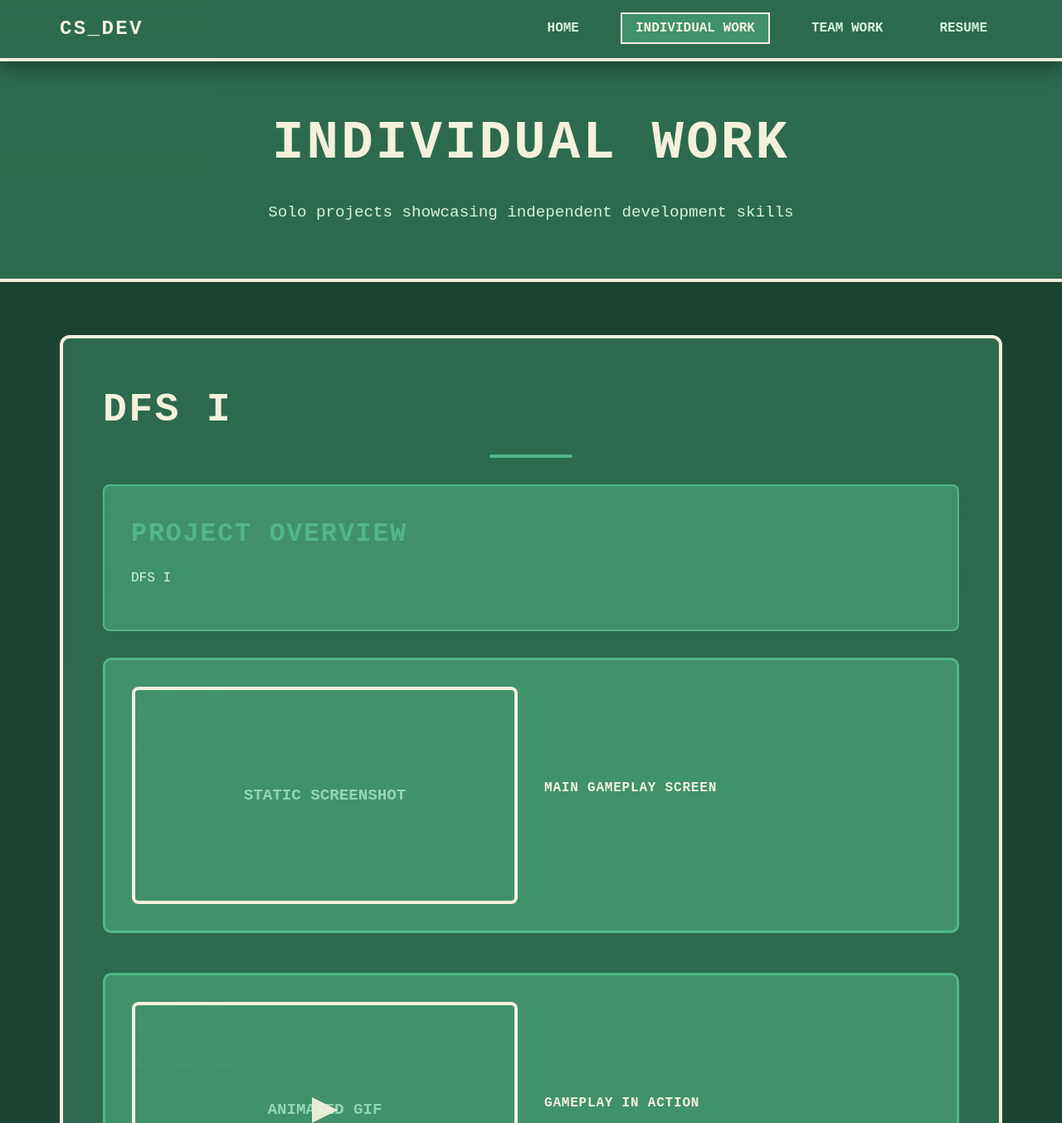
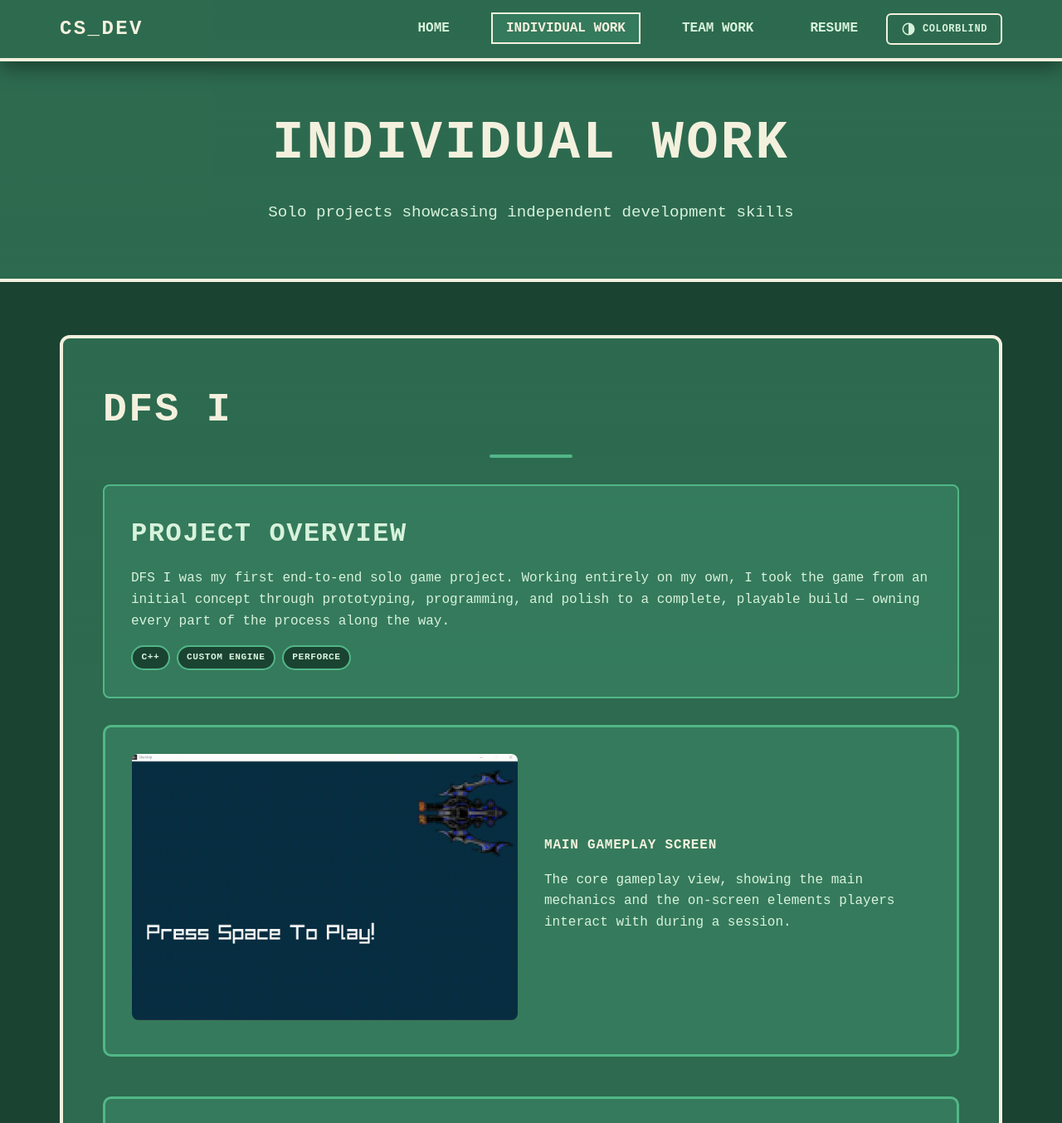
Before and after one commit to colbySullivan/colbySullivan.github.io, a PHP site: page /individual-work.html in a window 1280 px wide. Shown: the top 1354 px of the page at 83% size. Run offline with PHP 8.4, Linux system fonts and the light colour scheme.

Commit message:
Add colorblind theme, project content, and accessibility polish
Accessibility
- Add a colorblind-friendly theme toggle in the header (high-contrast
  Okabe-Ito palette, no-flash load, saved to localStorage)
- Fix low-contrast green-on-green text (darker panels, lighter mint headings)
- Add a working SVG favicon and Open Graph / Twitter share-preview meta

Content & media
- Rename the "TGP II" project to "Hamster Ballin'" and embed its trailer
  (replacing the placeholder Rickroll video)
- Convert the resume to an inline-viewable PDF and update to the latest version
- Add tech/tools tags to each project (Unity, Unreal, Godot, custom C++
  engine, GDScript, Perforce)
- Fill in DFS I copy and the Resume / Cover Letter card descriptions

Layout
- Align portfolio card descriptions and buttons across all cards
- Match the LinkedIn button shading to GitHub

```diff
--- a/individual-work.html
+++ b/individual-work.html
@@ -5,8 +5,15 @@
     <meta name="viewport" content="width=device-width, initial-scale=1.0">
     <meta name="description" content="Individual Work - Colby Sullivan Game Developer">
     <title>Individual Work | Colby Sullivan</title>
+    <link rel="icon" type="image/svg+xml" href="favicon.svg">
+    <meta property="og:type" content="website">
+    <meta property="og:title" content="Individual Work | Colby Sullivan">
+    <meta property="og:description" content="Solo game development projects, including procedural dungeon generation built in Godot.">
+    <meta property="og:image" content="https://www.colbysullivan.com/images/winningme.png">
+    <meta property="og:url" content="https://www.colbysullivan.com/individual-work.html">
+    <meta name="twitter:card" content="summary_large_image">
     <link rel="stylesheet" href="style.css">
-    <link rel="icon" type="image/png" href="assets/images/favicon.png">
+    <script>try{if(localStorage.getItem('cbTheme')==='on'){document.documentElement.classList.add('cb-friendly');}}catch(e){}</script>
 </head>
 <body>
     <div class="scanlines"></div>
@@ -24,6 +31,13 @@
                     <li><a href="personal.html">Resume</a></li>
                 </ul>
             </nav>
+            <button class="theme-toggle" type="button" aria-pressed="false" aria-label="Toggle colorblind-friendly colors" title="Colorblind-friendly colors">
+                <svg width="18" height="18" viewBox="0 0 24 24" fill="none" stroke="currentColor" stroke-width="2" aria-hidden="true">
+                    <circle cx="12" cy="12" r="9"></circle>
+                    <path d="M12 3a9 9 0 0 1 0 18z" fill="currentColor" stroke="none"></path>
+                </svg>
+                <span class="theme-toggle-label">Colorblind</span>
+            </button>
             <button class="mobile-menu-toggle" aria-label="Toggle menu">
                 <span></span>
                 <span></span>
@@ -52,42 +66,48 @@
                     <div class="project-overview">
                         <div class="overview-panel">
                             <h3>Project Overview</h3>
-                            <!-- PLACEHOLDER: Update project overview -->
+                            <!-- PLACEHOLDER COPY: replace with your real DFS I details -->
                             <p>
-                                DFS I
+                                DFS I was my first end-to-end solo game project. Working entirely on my
+                                own, I took the game from an initial concept through prototyping,
+                                programming, and polish to a complete, playable build &mdash; owning every
+                                part of the process along the way.
                             </p>
+                            <ul class="tech-tags">
+                                <li>C++</li>
+                                <li>Custom Engine</li>
+                                <li>Perforce</li>
+                            </ul>
                         </div>
                     </div>
 
                     <div class="project-media">
                         <div class="media-item">
                             <div class="media-frame">
-                                <!-- PLACEHOLDER: Replace with actual static image -->
-                                <div class="placeholder-img">
-                                    <span>STATIC SCREENSHOT</span>
-                                </div>
+                                <!-- PLACEHOLDER IMAGE: swap with a real DFS I screenshot -->
+                                <img src="images/starship.gif" alt="DFS I main gameplay screen" style="width: 100%; border-radius: 8px;">
                             </div>
                             <div class="media-description">
                                 <h4>Main Gameplay Screen</h4>
-                                <!-- PLACEHOLDER: Update image description -->
+                                <!-- PLACEHOLDER COPY -->
                                 <p>
-
+                                    The core gameplay view, showing the main mechanics and the on-screen
+                                    elements players interact with during a session.
                                 </p>
                             </div>
                         </div>
 
                         <div class="media-item">
                             <div class="media-frame">
-                                <!-- PLACEHOLDER: Replace with actual animated GIF -->
-                                <div class="placeholder-img animated">
-                                    <span>ANIMATED GIF</span>
-                                </div>
+                                <!-- PLACEHOLDER IMAGE: swap with a real DFS I gameplay clip -->
+                                <img src="images/trashman2.gif" alt="DFS I gameplay in action" style="width: 100%; border-radius: 8px;">
                             </div>
                             <div class="media-description">
                                 <h4>Gameplay in Action</h4>
-                                <!-- PLACEHOLDER: Update animation description -->
+                                <!-- PLACEHOLDER COPY -->
                                 <p>
-
+                                    A short capture of the game in motion, showing the core loop and how
+                                    the systems come together in real time.
                                 </p>
                             </div>
                         </div>
@@ -96,25 +116,34 @@
                     <div class="project-details">
                         <div class="detail-panel">
                             <h3>Development Purpose</h3>
-                            <!-- PLACEHOLDER: Update purpose section -->
+                            <!-- PLACEHOLDER COPY -->
                             <p>
-
+                                The goal was to build a complete, self-contained game by myself and
+                                strengthen my core development fundamentals. Owning the whole project
+                                pushed me to scope realistically, make design decisions, and solve
+                                problems without a team to fall back on.
                             </p>
                         </div>
 
                         <div class="detail-panel">
                             <h3>Development Process</h3>
-                            <!-- PLACEHOLDER: Update process section -->
+                            <!-- PLACEHOLDER COPY -->
                             <p>
-
+                                I began with a minimal prototype to prove out the core mechanic, then
+                                iterated on gameplay, level design, and feel through repeated playtesting.
+                                Each pass refined the systems, fixed bugs, and tightened the
+                                moment-to-moment experience until it felt cohesive.
                             </p>
                         </div>
 
                         <div class="detail-panel">
-                            <h3>Outcome & Achievements</h3>
-                            <!-- PLACEHOLDER: Update outcome section -->
+                            <h3>Outcome &amp; Achievements</h3>
+                            <!-- PLACEHOLDER COPY -->
                             <p>
-
+                                The result is a complete, playable game that demonstrates my ability to
+                                carry a project from concept to finished build on my own. It set the
+                                development habits and problem-solving approach I carried into my later
+                                solo and team projects.
                             </p>
                         </div>
                     </div>
@@ -137,6 +166,10 @@
                                 layouts that ensure playability and variety with each generation, demonstrating
                                 advanced programming skills and algorithmic thinking.
                             </p>
+                            <ul class="tech-tags">
+                                <li>Godot</li>
+                                <li>GDScript</li>
+                            </ul>
                         </div>
                     </div>
 
@@ -182,7 +215,7 @@
                         </div>
 
                         <div class="detail-panel">
-                            <h3>Outcome & Achievements</h3>
+                            <h3>Outcome &amp; Achievements</h3>
                             <!-- PLACEHOLDER: Update outcome section -->
                             <p>
                                 The system successfully generates fully-connected, playable dungeons with
--- a/style.css
+++ b/style.css
@@ -12,7 +12,7 @@
     /* Background Colors - Solid only */
     --color-bg-dark: #1b4332;
     --color-bg-medium: #2d6a4f;
-    --color-bg-light: #40916c;
+    --color-bg-light: #357a5c;
     --color-panel: #52b788;
     /* Accent Shades */
     --color-green-dark: #2d6a4f;
@@ -109,7 +109,7 @@ h2 {
 
 h3 {
     font-size: clamp(1.5rem, 3vw, 2rem);
-    color: var(--color-primary-green);
+    color: var(--color-text-secondary);
 }
 
 p {
@@ -151,8 +151,8 @@ a {
 
     .site-header .container {
         display: flex;
-        justify-content: space-between;
         align-items: center;
+        gap: var(--spacing-sm);
     }
 
 .logo-text {
@@ -298,7 +298,7 @@ a {
 
 .hero-title {
     font-size: clamp(1.5rem, 3vw, 2rem);
-    color: var(--color-primary-green);
+    color: var(--color-green-light);
     text-transform: uppercase;
     margin-bottom: var(--spacing-xs);
 }
@@ -513,6 +513,9 @@ section {
     position: relative;
     border-radius: 12px;
     box-shadow: var(--shadow-subtle);
+    display: flex;
+    flex-direction: column;
+    align-items: center;
 }
 
     .card:hover {
@@ -529,11 +532,17 @@ section {
 
 .card h3 {
     margin-bottom: var(--spacing-sm);
+    min-height: 3.2em; /* reserve 2 lines so all card descriptions align */
 }
 
 .card p {
     margin-bottom: var(--spacing-md);
     min-height: 60px;
+    width: 100%;
+}
+
+.card .btn {
+    margin-top: auto;
 }
 
 /* ============================================
@@ -564,13 +573,13 @@ section {
 }
 
     .social-btn.linkedin {
-        border-color: var(--color-primary-green);
-        color: var(--color-primary-green);
+        border-color: var(--color-primary-cream);
+        color: var(--color-primary-cream);
     }
 
         .social-btn.linkedin:hover {
-            background-color: var(--color-primary-green);
-            color: var(--color-primary-cream);
+            background-color: var(--color-primary-cream);
+            color: var(--color-text-on-cream);
             transform: translateY(-2px);
             box-shadow: var(--shadow-subtle);
         }
@@ -933,3 +942,97 @@ section {
         justify-content: center;
     }
 }
+
+/* ============================================
+   ACCESSIBILITY: COLORBLIND THEME TOGGLE
+   ============================================ */
+.logo {
+    margin-right: auto;
+}
+
+.theme-toggle {
+    display: inline-flex;
+    align-items: center;
+    gap: var(--spacing-xs);
+    background-color: transparent;
+    color: var(--color-text-secondary);
+    border: var(--border-thin) solid var(--color-primary-cream);
+    padding: var(--spacing-xs) var(--spacing-sm);
+    font-family: var(--font-display);
+    font-weight: bold;
+    text-transform: uppercase;
+    font-size: 0.75rem;
+    letter-spacing: 0.05em;
+    line-height: 1;
+    cursor: pointer;
+    border-radius: 6px;
+    transition: all 0.3s ease;
+}
+
+    .theme-toggle:hover,
+    .theme-toggle:focus-visible {
+        background-color: var(--color-primary-cream);
+        color: var(--color-text-on-cream);
+    }
+
+    .theme-toggle[aria-pressed="true"] {
+        background-color: var(--color-primary-green);
+        border-color: var(--color-primary-green);
+        color: var(--color-text-on-cream);
+    }
+
+    .theme-toggle svg {
+        flex-shrink: 0;
+    }
+
+@media (max-width: 600px) {
+    .theme-toggle-label {
+        display: none;
+    }
+}
+
+/* ============================================
+   COLORBLIND-FRIENDLY PALETTE
+   High-contrast neutral slate with a color-vision-safe blue accent
+   (Okabe-Ito) and white text, replacing the green-on-green scheme.
+   ============================================ */
+html.cb-friendly {
+    --color-primary-green: #56b4e9;
+    --color-primary-cream: #ffffff;
+    --color-bg-dark: #11161f;
+    --color-bg-medium: #1c2530;
+    --color-bg-light: #2b3744;
+    --color-panel: #56b4e9;
+    --color-green-dark: #0072b2;
+    --color-green-light: #8fd3f4;
+    --color-cream-dark: #e6e6e6;
+    --color-text-primary: #ffffff;
+    --color-text-secondary: #eaf0f6;
+    --color-text-muted: #b9c4d0;
+    --color-text-on-cream: #11161f;
+}
+
+/* ============================================
+   PROJECT TECH / TOOLS TAGS
+   ============================================ */
+.tech-tags {
+    list-style: none;
+    display: flex;
+    flex-wrap: wrap;
+    gap: var(--spacing-xs);
+    margin-top: var(--spacing-sm);
+    padding: 0;
+}
+
+    .tech-tags li {
+        font-family: var(--font-display);
+        font-size: 0.7rem;
+        font-weight: bold;
+        text-transform: uppercase;
+        letter-spacing: 0.05em;
+        color: var(--color-text-secondary);
+        background-color: var(--color-bg-dark);
+        border: var(--border-thin) solid var(--color-primary-green);
+        padding: 0.25rem 0.65rem;
+        border-radius: 999px;
+    }
```
Also changed, not shown: index.html (+15 -2 lines), personal.html (+29 -14 lines), script.js (+44 -0 lines), teamwork.html (+34 -14 lines), favicon.svg (added), 3 other files.
